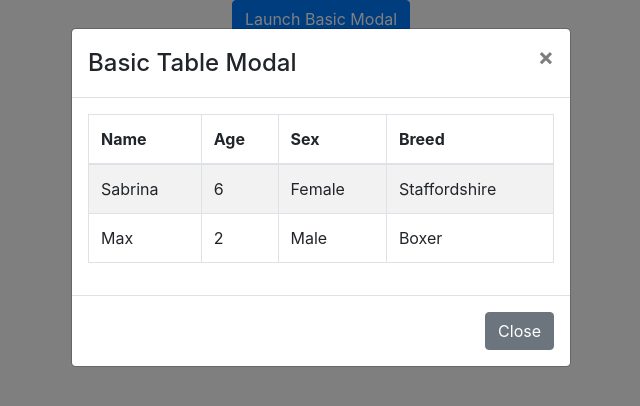
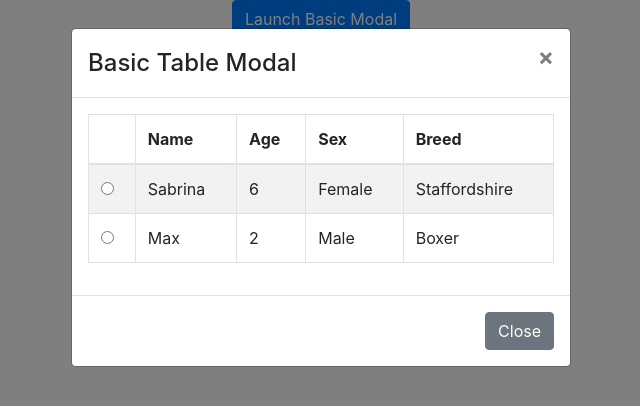
Before and after one commit to mnadeem/react-bootstrap-examples, a React (Create React App) app: page / in a window 1280 px wide. Both pictures are taken after a click on the button "Launch Basic Table Modal". Shown: the top 406 px of the page, without its empty margins (319-959 px from the left). Built offline with nearby package versions, Linux system fonts and the light colour scheme.

Commit message:
selected row

```diff
--- a/src/components/Modal/ModalTable.js
+++ b/src/components/Modal/ModalTable.js
@@ -13,6 +13,10 @@ export default class ModalTable extends Component {
         this.state = {
             showHide : false
         }
+    }
+
+    onRowSelected = (selectedRow) => {
+       console.log(selectedRow);
     }
 
     handleModalShowHide() {
@@ -39,6 +43,7 @@ export default class ModalTable extends Component {
                             columns={columns}
                             rows={rows}
                             propertyAsKey='name'
+                            rowSelected = {this.onRowSelected}
                             />
                     </Modal.Body>
 
--- a/src/components/Table/RTable.js
+++ b/src/components/Table/RTable.js
@@ -9,11 +9,13 @@ export default class RTable extends Component {
         return (
             <Table striped bordered hover>
                 <thead>
-                    <tr>{columns.map(col => <th key={`header-${col.heading}`}>{col.heading}</th>)}</tr>
+                    <tr><th></th>{columns.map(col => <th key={`header-${col.heading}`}>{col.heading}</th>)}</tr>
                 </thead>
                 <tbody>
                     {rows.map(item =>
                         <tr key={`${item[propertyAsKey]}-row`}>
+                            <td><input type="radio" key={`${item[propertyAsKey]}-radio`} onClick={() => this.props.rowSelected(item)} /></td>
+
                             {columns.map(col => <td key={`${item[propertyAsKey]}-${col.property}`}>{item[col.property]}</td>)}
                         </tr>
                     )}
```
